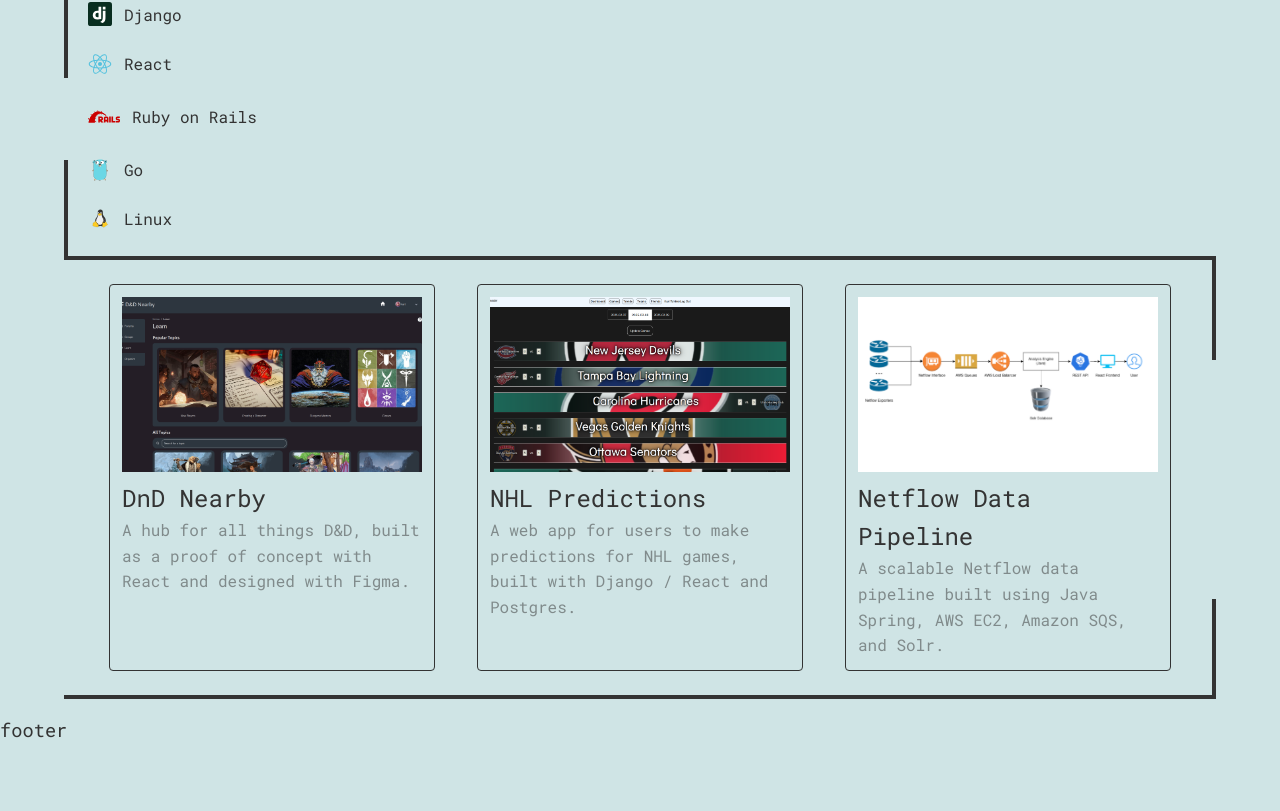
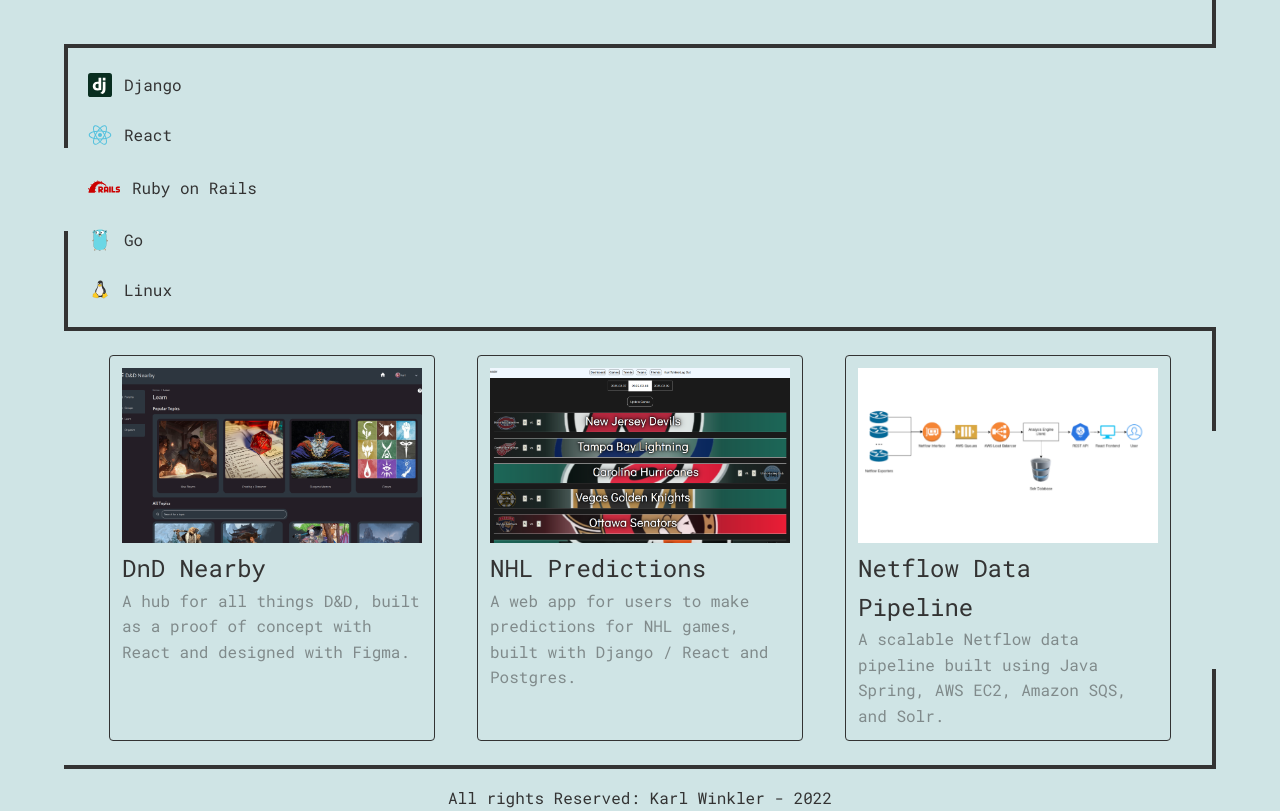
Before and after one commit to KarlWinkler/PersonalPage, a Vue app: page / in a window 1280 px wide. Shown: the part 699-1510 px from the top of the page. Before the commit the page ends 1444 px from the top, so only its background shows below. Built offline with nearby package versions, Linux system fonts and the light colour scheme.

Commit message:
add footer

```diff
--- a/src/App.vue
+++ b/src/App.vue
@@ -1,6 +1,7 @@
 <script setup lang="ts">
 import { RouterView } from 'vue-router'
-import Header from './components/header/Header.vue'
+import Header from './components/header/HeaderComponent.vue'
+import Footer from './components/FooterComponent.vue'
 import { ref, provide } from 'vue'
 
 const theme = ref('light')
@@ -35,9 +36,7 @@
 
     <RouterView />
 
-    <div class="footer">
-      <h3>footer</h3>
-    </div>
+    <Footer />
   </div>
 </template>
 
--- /dev/null
+++ b/src/components/FooterComponent.vue
@@ -0,0 +1,10 @@
+<template>
+  <div class="footer">All rights Reserved: Karl Winkler - {{ new Date().getFullYear() }}</div>
+</template>
+
+<style>
+.footer {
+  display: flex;
+  justify-content: center;
+}
+</style>
```
